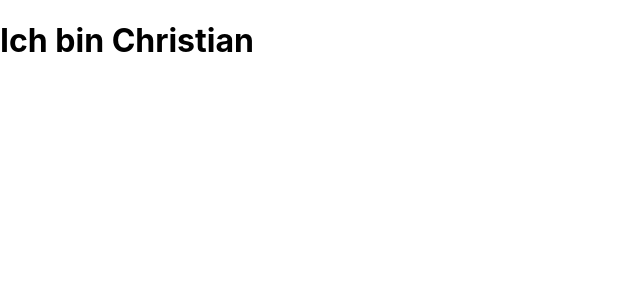
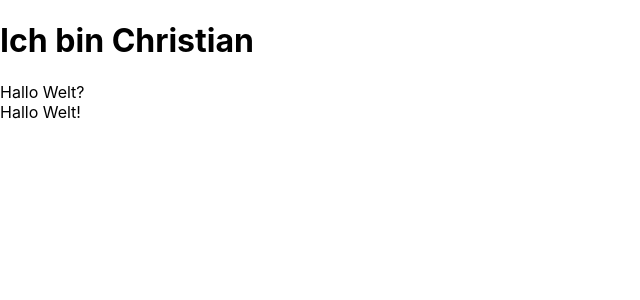
Before and after one commit to hco/react-camp-2022-06, a React (Create React App) app: page / in a window 1280 px wide. Shown: the top 300 px of the page, without its empty margins (0-640 px from the left). Built offline with nearby package versions, Linux system fonts and the light colour scheme.

Commit message:
introduce first component

```diff
--- a/src/App.tsx
+++ b/src/App.tsx
@@ -1,5 +1,13 @@
+import TimeEntryView from "./components/TimeEntryView";
+
 function App() {
-  return <h1>Ich bin Christian</h1>;
+  return (
+    <>
+      <h1>Ich bin Christian</h1>
+      <TimeEntryView comment="Hallo Welt?" />
+      <TimeEntryView comment="Hallo Welt!" />
+    </>
+  );
 }
 
 export default App;
--- /dev/null
+++ b/src/components/TimeEntryView.tsx
@@ -0,0 +1,9 @@
+interface Props {
+  comment: string;
+}
+
+const TimeEntryView = ({ comment }: Props) => {
+  return <div>{comment}</div>;
+};
+
+export default TimeEntryView;
```
